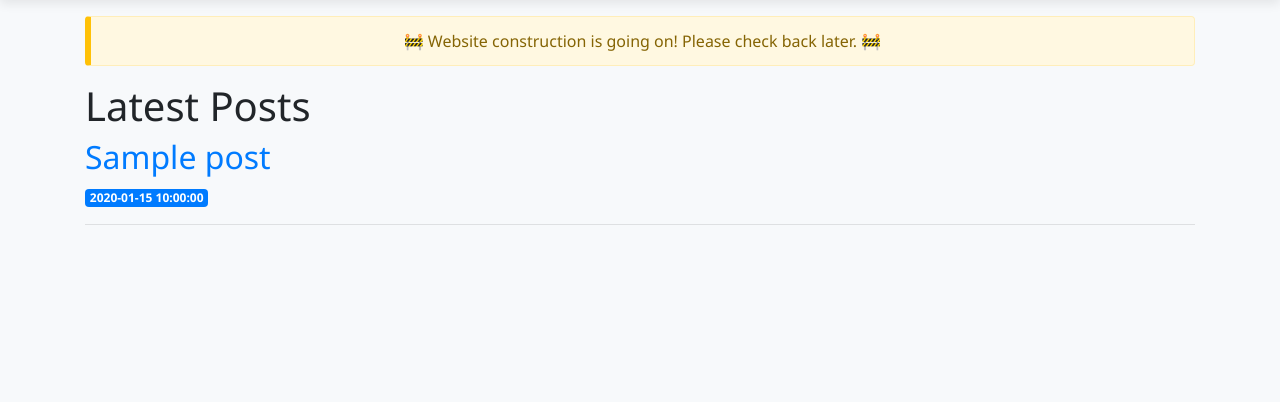
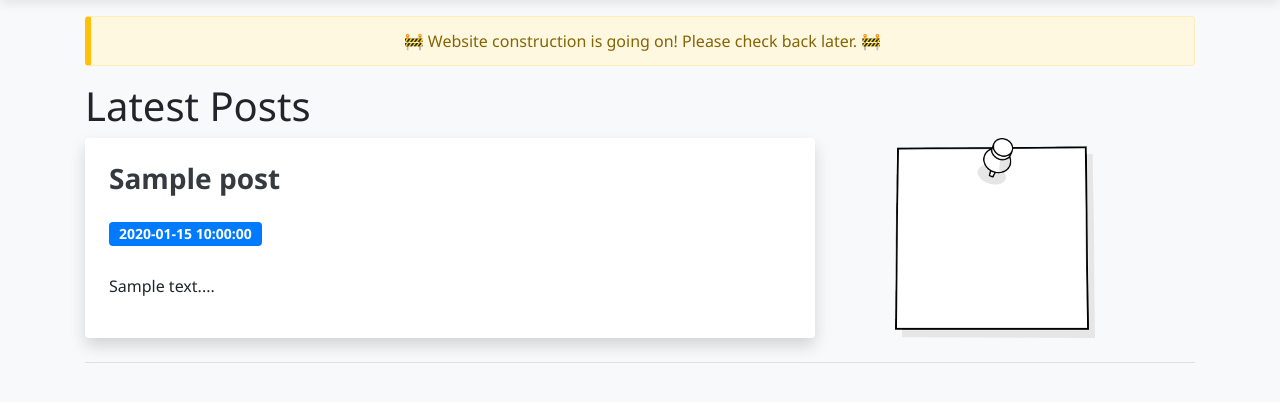
Before and after one commit to IshwarGautam/Blog-Website, a Flask app: page / in a window 1280 px wide. Shown: the part 60-462 px from the top of the page. Run offline with Flask 3, Linux system fonts and the light colour scheme; tables that the repository leaves empty hold one stand-in row (values such as "Sample post"); parts of the project's set-up code (start-up, migrations or seed data) failed here and were passed over; some libraries are stand-ins or nearby versions.

Commit message:
Generate excerpt and image and also style added.

```diff
--- a/app.py
+++ b/app.py
@@ -26,7 +26,7 @@ def create_app():
         return User.get_user_by_id(user_id)
 
     # Google Drive setup
-    credentials_info = json.loads(os.getenv('GOOGLE_CREDENTIALS'))
+    credentials_info = json.loads(os.getenv("GOOGLE_CREDENTIALS"))
     with open("temp_credentials.json", "w") as f:
         json.dump(credentials_info, f)
 
@@ -35,6 +35,9 @@ def create_app():
     credentials = service_account.Credentials.from_service_account_file(
         service_account_file, scopes=scopes
     )
+    if os.path.exists(service_account_file):
+        os.remove(service_account_file)
+
     drive_service = build("drive", "v3", credentials=credentials)
 
     # Attach drive service to app context
@@ -53,5 +56,5 @@ def create_app():
 
 app = create_app()
 
-# if __name__ == "__main__":
-#     app.run(debug=True)
+if os.getenv("ENVIRONMENT") == "dev":
+    app.run(debug=True)
--- a/routes/post.py
+++ b/routes/post.py
@@ -1,5 +1,6 @@
 import re
 from database.ext import db
+from bs4 import BeautifulSoup
 from werkzeug.exceptions import abort
 from database.models.post import Post, PostImage
 from flask_login import login_required, current_user
@@ -29,9 +30,30 @@ def get_post(post_id):
     return post
 
 
+def generate_excerpt_and_image(html, word_limit=30):
+    soup = BeautifulSoup(html, "html.parser")
+
+    text = soup.get_text(separator=" ")
+    words = text.split()
+    excerpt = " ".join(words[:word_limit]) + "..."
+
+    # Extract first image URL
+    img_tag = soup.find("img")
+    if img_tag and img_tag.get("src"):
+        featured_image = img_tag["src"]
+    else:
+        featured_image = url_for("static", filename="Images/blank.png")
+
+    return excerpt, featured_image
+
+
 @post_bp.route("/")
 def index():
     posts = Post.query.order_by(Post.id.desc()).all()
+
+    for post in posts:
+        post.excerpt, post.featured_image = generate_excerpt_and_image(post.content)
+
     return render_template("index.html", posts=posts)
 
 
--- a/templates/base.html
+++ b/templates/base.html
@@ -71,6 +71,71 @@
 
       .alert-danger {
         margin-top: 1rem;
+      }
+
+      /* Post Card Styling */
+      .post-card {
+        background-color: #ffffff;
+        border-radius: 8px;
+        box-shadow: 0 4px 8px rgba(0, 0, 0, 0.1);
+        transition: all 0.3s ease;
+        display: flex;
+        flex-direction: column;
+        justify-content: space-between;
+        height: 100%; /* Ensuring the card takes up full available height */
+      }
+
+      .post-title {
+        font-size: 1.75rem;
+        font-weight: 600;
+        margin-bottom: 1rem;
+        color: #343a40;
+      }
+
+      .featured-image-container {
+        display: flex;
+        justify-content: center;
+        align-items: center;
+        height: 200px;
+        width: 300px;
+        border-radius: 8px;
+        overflow: hidden;
+      }
+
+      .featured-img {
+        width: 100%;
+        height: 100%;
+        object-fit: contain;
+      }
+
+      .badge {
+        font-size: 0.875rem;
+        font-weight: 600;
+        padding: 5px 10px;
+      }
+
+      .text-dark {
+        text-decoration: none;
+      }
+
+      /* Ensuring both post card and image have equal height */
+      .row {
+        display: flex;
+        flex-wrap: nowrap;
+      }
+
+      .col-md-8 {
+        display: flex;
+        flex-direction: column;
+        flex: 1;
+      }
+
+      .col-md-4 {
+        display: flex;
+        justify-content: center;
+        align-items: center;
+        flex: 0 0 180px;
+        height: 100%;
       }
     </style>
   </head>
--- a/templates/index.html
+++ b/templates/index.html
@@ -1,16 +1,38 @@
 {% extends 'base.html' %} {% block content %}
 <h1>{% block title %} Latest Posts {% endblock %}</h1>
+
 {% if not posts %}
 <p class="alert alert-primary">No any post found</p>
 {% endif %} {% for post in posts %}
-<a href="{{ url_for('post.post', post_id=post['id']) }}">
-  <h2>{{ post['title'] }}</h2>
-</a>
-<span class="badge badge-primary">{{ post['created'] }}</span>
-{% if current_user.is_authenticated and current_user.is_admin %}
-<a href="{{ url_for('post.edit', id=post['id']) }}">
-  <span class="badge badge-warning">Edit</span>
-</a>
-{% endif %}
+<div class="row mb-4">
+  <div class="col-md-8">
+    <div class="post-card p-4 bg-white shadow rounded d-flex flex-column">
+      <a href="{{ url_for('post.post', post_id=post.id) }}" class="text-dark">
+        <h2 class="post-title">{{ post.title }}</h2>
+      </a>
+      <div class="d-flex align-items-center mb-3">
+        <span class="badge badge-primary">{{ post.created }}</span>
+        {% if current_user.is_authenticated and current_user.is_admin %}
+        <a
+          href="{{ url_for('post.edit', id=post.id) }}"
+          class="badge badge-warning ml-1"
+          >Edit</a
+        >
+        {% endif %}
+      </div>
+      <p>{{ post.excerpt }}</p>
+    </div>
+  </div>
+
+  <div class="col-md-4 text-center">
+    <div class="featured-image-container">
+      <img
+        src="{{ post.featured_image }}"
+        alt="Featured Image"
+        class="img-fluid rounded featured-img"
+      />
+    </div>
+  </div>
+</div>
 <hr />
 {% endfor %} {% endblock %}
```
Also changed, not shown: static/Images/blank.png (added), temp_credentials.json (deleted), 1 other file.
